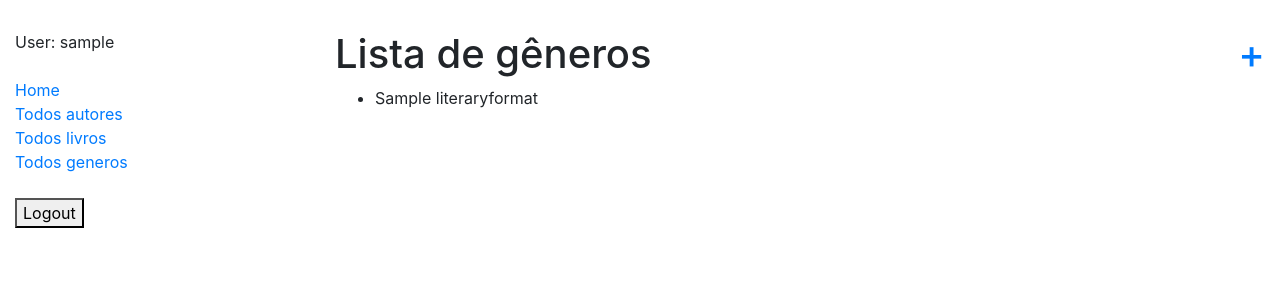
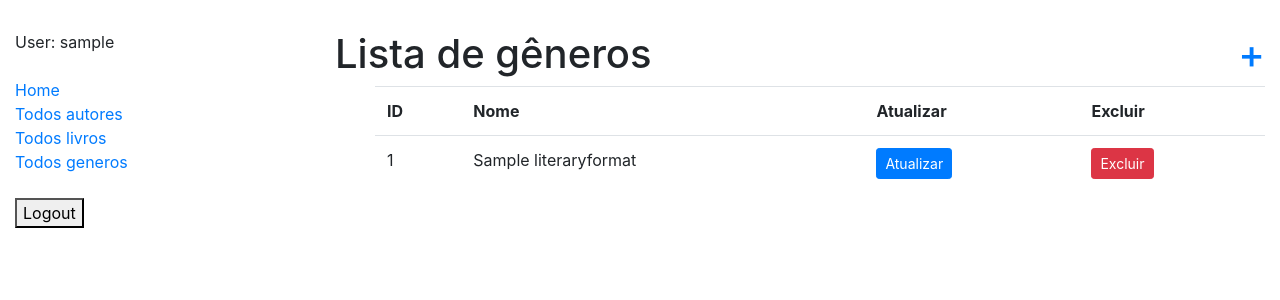
Before and after one commit to Mendoncin/painel-admin-custom, a Django app: page /catalog/generos/ in a window 1280 px wide. Shown: the top 300 px of the page. Run offline with Django 5.2, Linux system fonts and the light colour scheme; a user stored in the database is signed in; tables that the repository leaves empty hold one stand-in row (values such as "Sample post").

Commit message:
table genre html

```diff
--- a/catalog/views.py
+++ b/catalog/views.py
@@ -41,7 +41,6 @@ class LiteraryFormatsListView(LoginRequiredMixin, generic.ListView):
   model = LiteraryFormat
   template_name = "catalog/genres_list.html"
   context_object_name = "genres"
-  paginate_by = 2
 
 
 class LiteraryFormatsCreateView(LoginRequiredMixin, generic.CreateView):
--- a/templates/catalog/genres_list.html
+++ b/templates/catalog/genres_list.html
@@ -4,10 +4,24 @@
 <h1>Lista de gêneros <a style="float: right;" href="{% url 'catalog:criar-generos' %}">+</a></h1>
 {% if genres %}
 <ul>
-  {% for genre in genres %}
-  <li>{{genre.name}}</li>
-  {% endfor %}
-</ul>
+  <table class="table">
+    <tr>
+      <th>ID</th>
+      <th>Nome</th>
+      <th>Atualizar</th>
+      <th>Excluir</th>
+    </tr>
+
+    {% for genre in genres %}
+    <tr>
+      <td>{{ genre.id }}</td>
+      <td>{{ genre.name }}</td>
+      <td><a class="btn btn-sm btn-primary" href="{% url 'catalog:atualizar-generos' genre.id %}">Atualizar</a></td>
+      <td><a class="btn btn-sm btn-danger" href="{% url 'catalog:excluir-generos' genre.id %}">Excluir</a></td>
+    </tr>
+
+    {% endfor %}
+  </table>
 {% else %}
 <p>Não há generos aqui</p>
 {% endif %}
```
